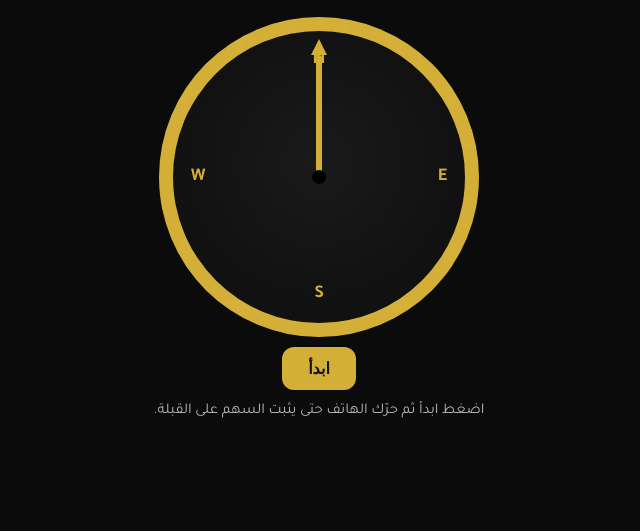
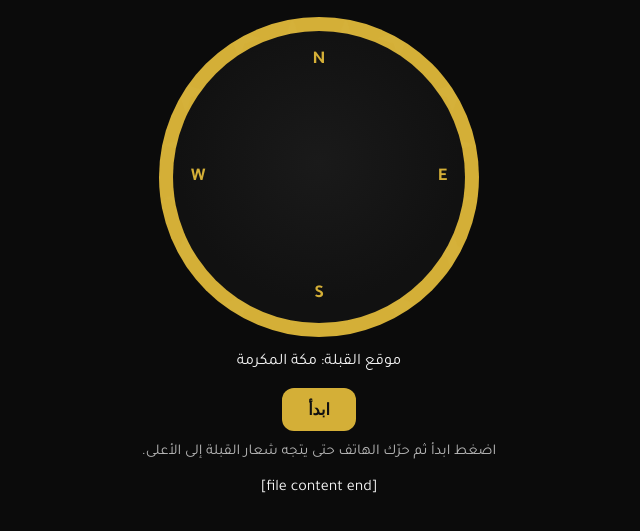
Before and after one commit to anas1-tech/Qibla1, a plain HTML site: page index.html in a window 1280 px wide. Shown: the part 59-590 px from the top of the page, without its empty margins (321-961 px from the left). Drawn offline with Linux system fonts and the light colour scheme.

Commit message:
Update index.html

```diff
--- a/index.html
+++ b/index.html
@@ -1,3 +1,4 @@
+
 <!DOCTYPE html>
 <html lang="ar" dir="rtl">
 <head>
@@ -18,19 +19,22 @@
 
     <!-- الاتجاهات -->
     <div class="direction north">N</div>
-<div class="direction south">S</div>
-<div class="direction east">E</div>
-<div class="direction west">W</div>
+    <div class="direction south">S</div>
+    <div class="direction east">E</div>
+    <div class="direction west">W</div>
 
+    <!-- شعار القبلة على الحافة -->
+    <div class="qibla-marker" id="qiblaMarker">🕋</div>
+  </div>
 
-    <!-- الإبرة -->
-    <div class="needle" id="needle"></div>
-    <div class="center-dot"></div>
+  <div class="location-info">
+    <p id="locationText">موقع القبلة: مكة المكرمة</p>
   </div>
 
   <button id="startBtn">ابدأ</button>
-  <p id="status">اضغط ابدأ ثم حرّك الهاتف حتى يثبت السهم على القبلة.</p>
+  <p id="status">اضغط ابدأ ثم حرّك الهاتف حتى يتجه شعار القبلة إلى الأعلى.</p>
 
   <script src="Qibla.js"></script>
 </body>
 </html>
+[file content end]
```
